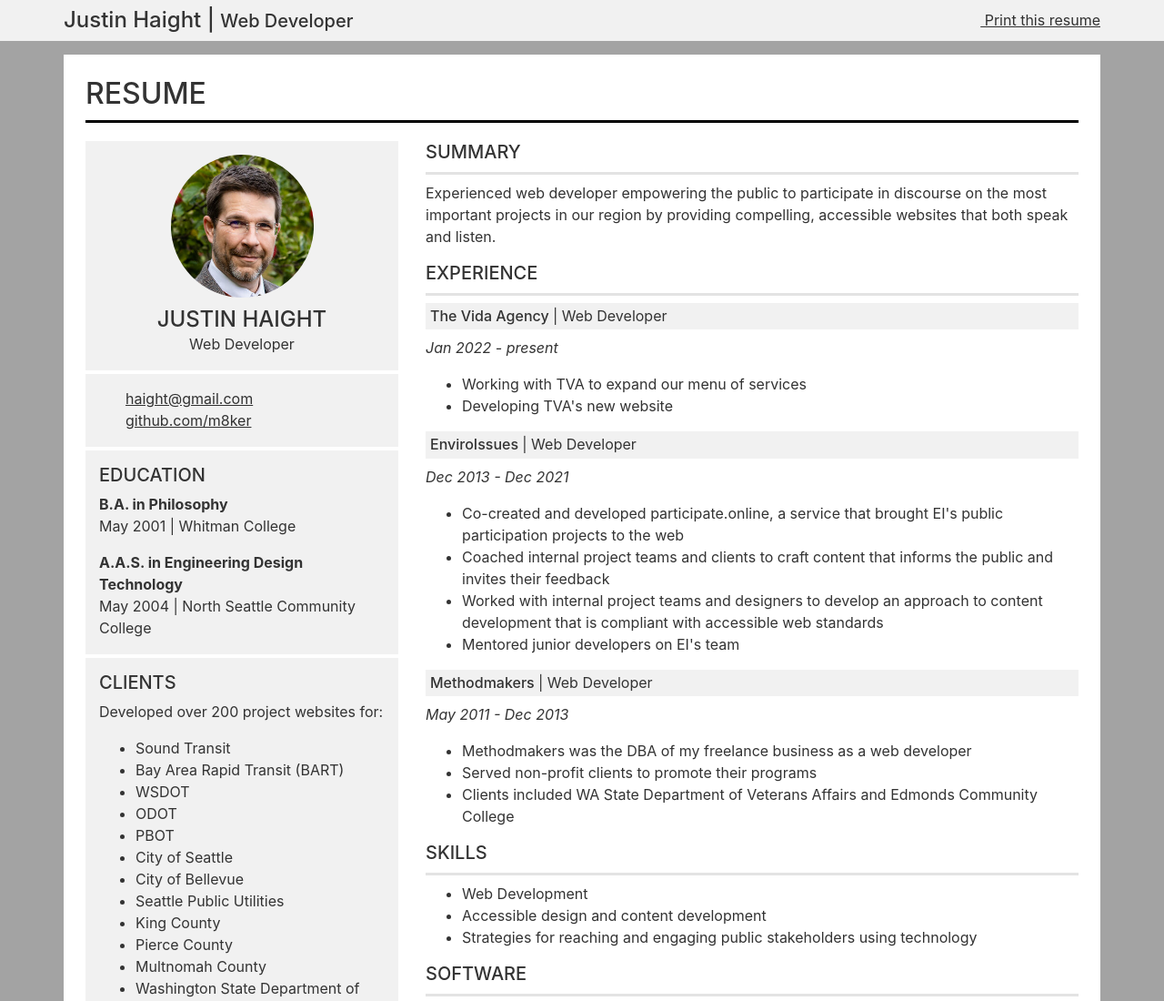
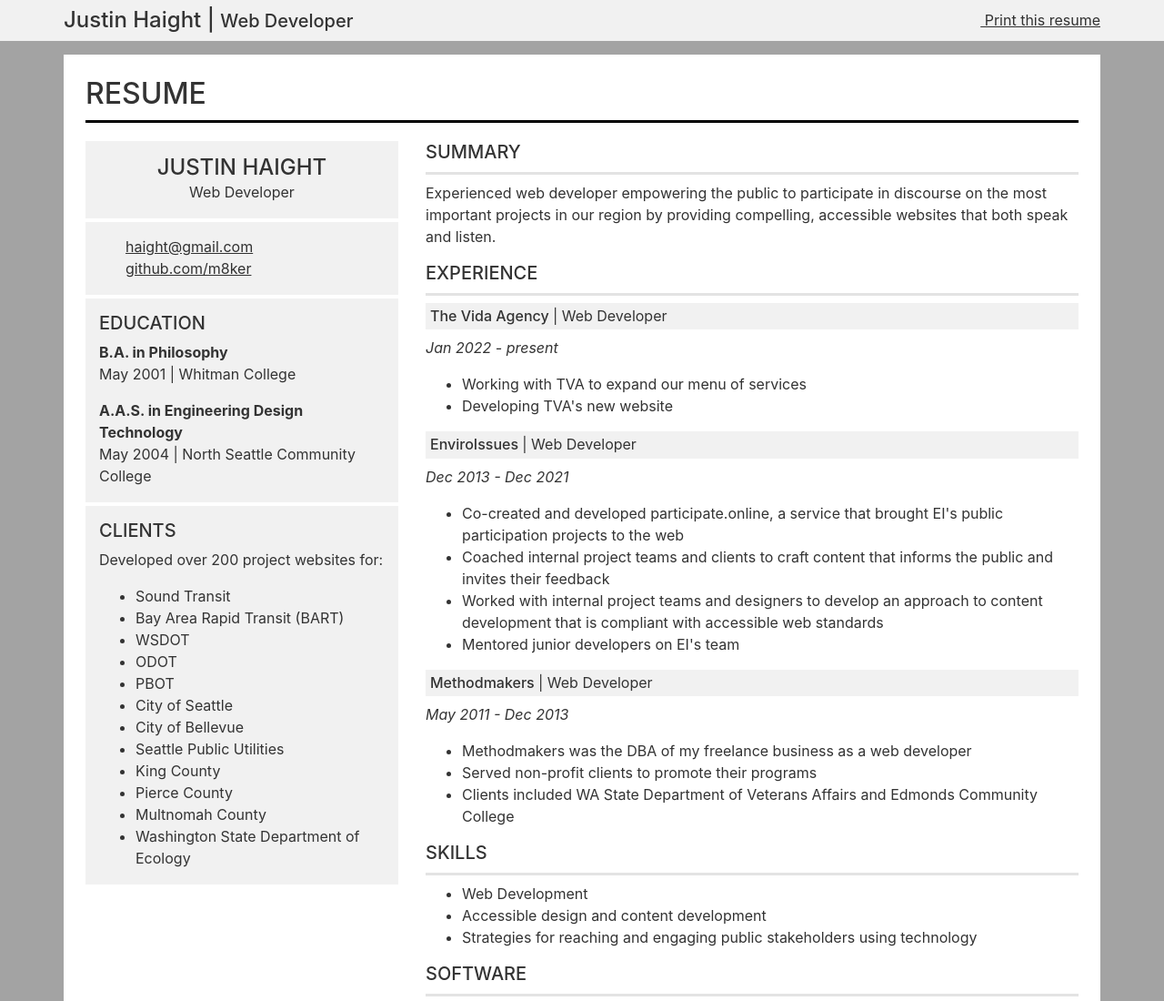
Before and after one commit to m8ker/m8ker.github.io, a website: page index.html in a window 1280 px wide. Shown: the top 1100 px of the page at 91% size. Drawn offline with Linux system fonts and the light colour scheme.

Commit message:
Update index.html

```diff
--- a/index.html
+++ b/index.html
@@ -31,7 +31,7 @@
       <div class="row">
         <div class="col-md-4 bottom-marge-20">
           <div class="gray-bg">
-            <img class="circular--square half-width bottom-marge-10" src="assets/img/016-10-2021-La-Vie-Photo-cp-300.jpg" alt="Justin Haight">
+            <!--<img class="circular--square half-width bottom-marge-10" src="assets/img/016-10-2021-La-Vie-Photo-cp-300.jpg" alt="Justin Haight">-->
             <header class="center"><h2 class="h4 no-bottom-marge">Justin Haight</h2></header>
             <p class="center">Web Developer</p>
           </div>
```
